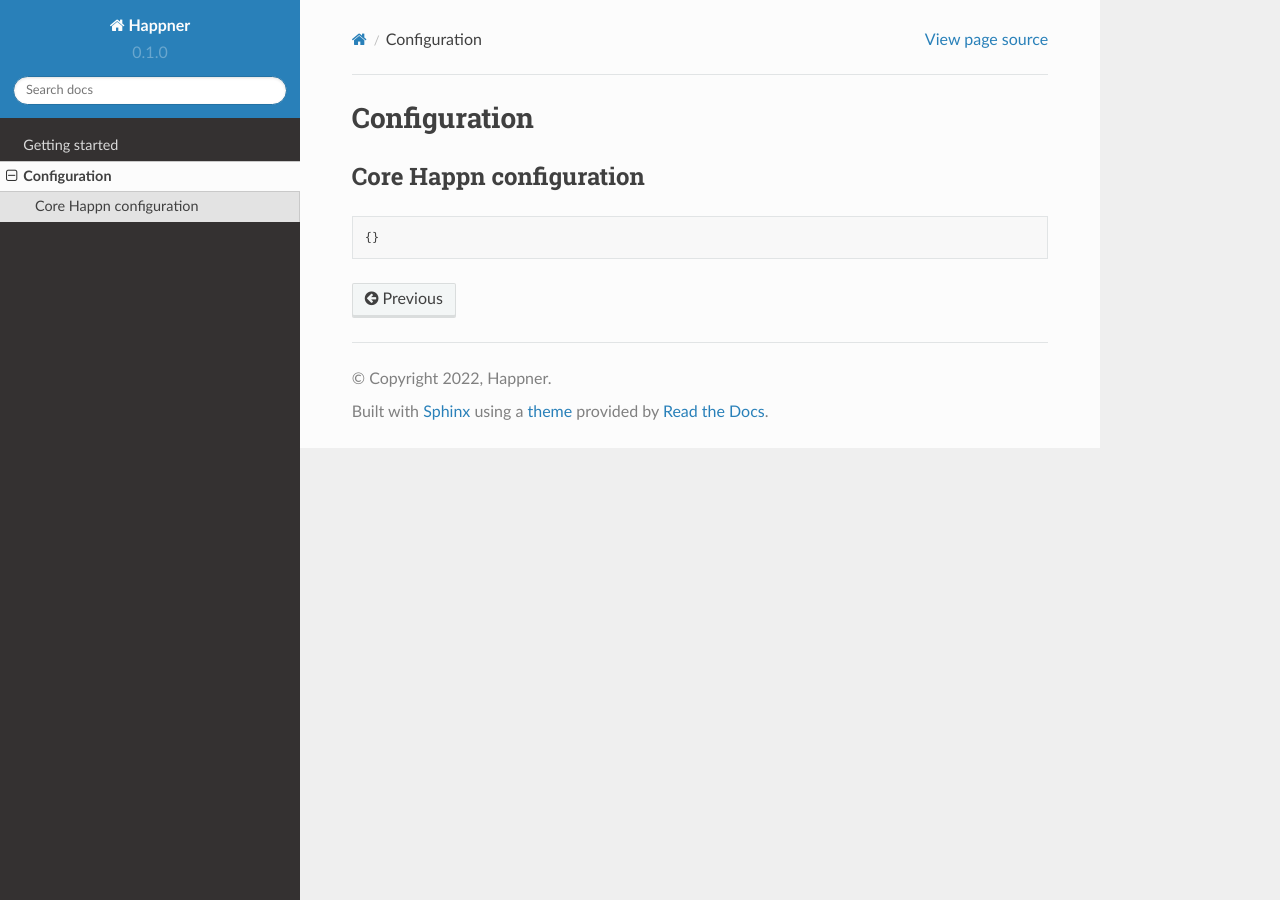
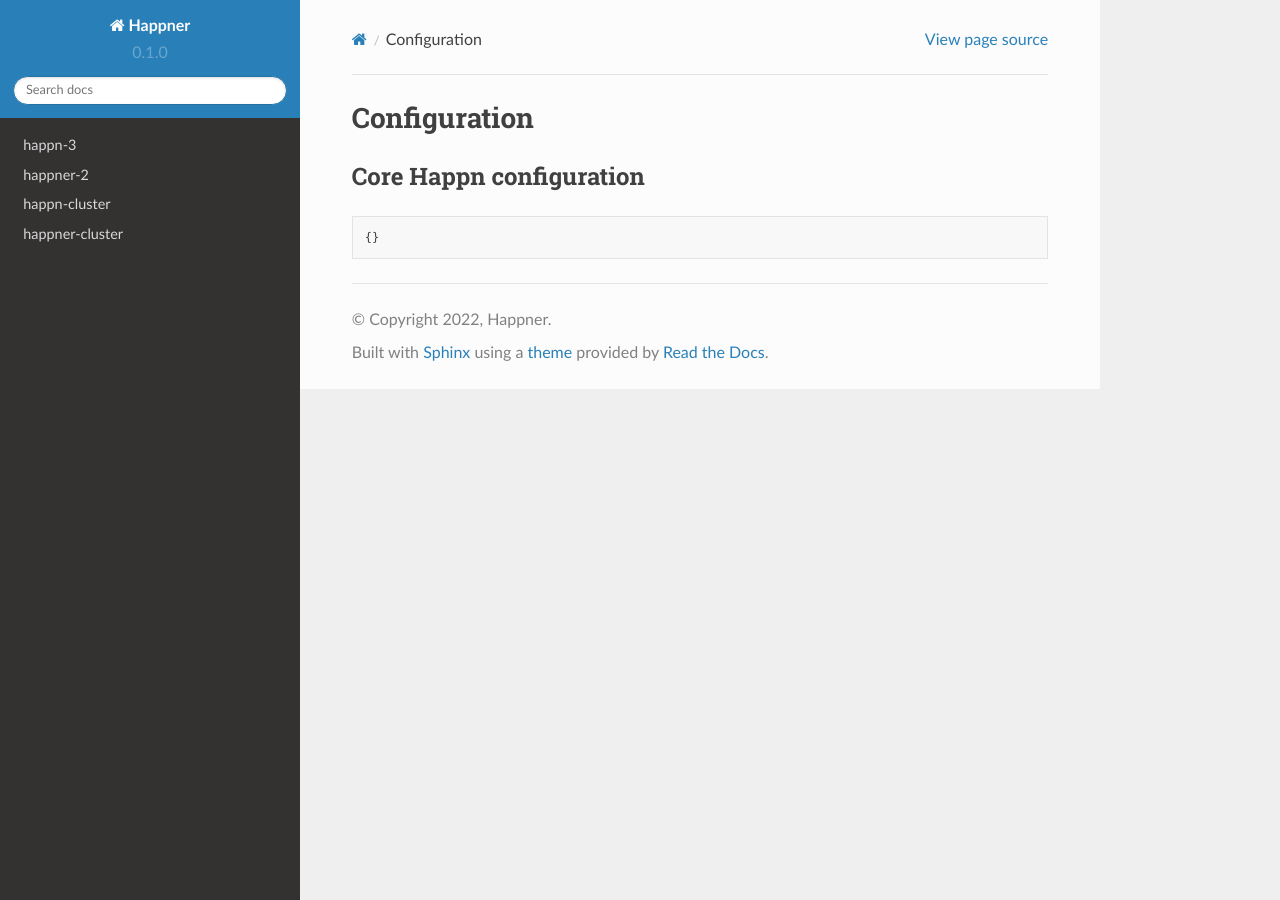
Before and after one commit to happner/happner-docs, a Sphinx documentation site: the page built from docs/source/configuration.rst, in a window 1280 px wide. Built offline with Sphinx 7.4.7 and the Read the Docs theme 2.0.0, drawn with Linux system fonts in a browser that asks for light colours; pages that are not in the unit, such as notebooks, are missing from menus.

Commit message:
Modified navigation structure

```diff
--- /dev/null
+++ b/docs/source/happn-cluster-home.rst
@@ -0,0 +1,2 @@
+happn-cluster
+=============
--- /dev/null
+++ b/docs/source/happn-home.rst
@@ -0,0 +1,6 @@
+happn-3
+=======
+
+.. toctree::
+
+    happn-bootstrap
--- /dev/null
+++ b/docs/source/happner-cluster-home.rst
@@ -0,0 +1,2 @@
+happner-cluster
+===============
--- /dev/null
+++ b/docs/source/happner-home.rst
@@ -0,0 +1,2 @@
+happner-2
+=========
```
Also changed, not shown: docs/source/happn-bootstrap.rst (renamed from docs/source/bootstrap.rst, +15 -23 lines), docs/source/index.rst (+6 -7 lines).
